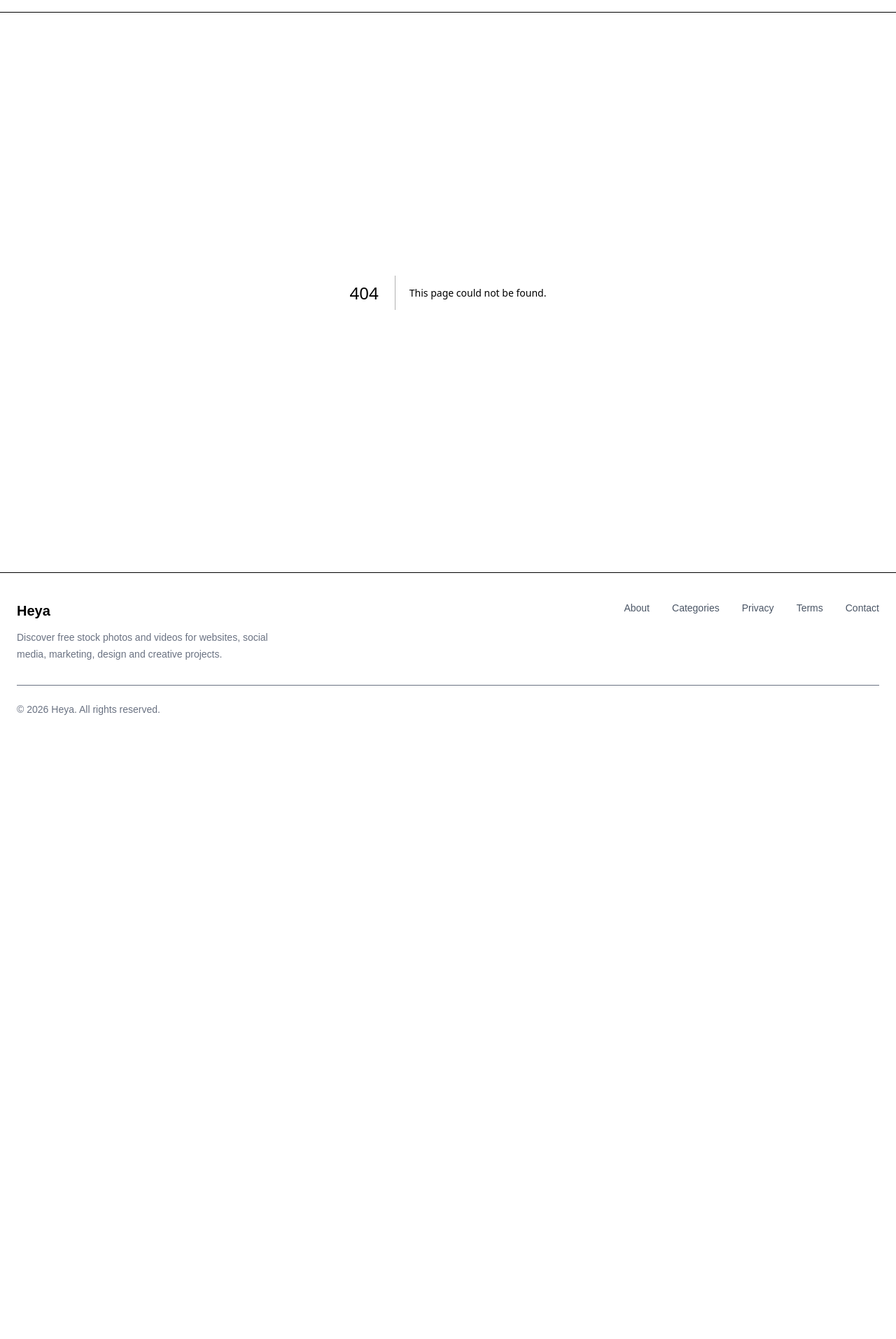
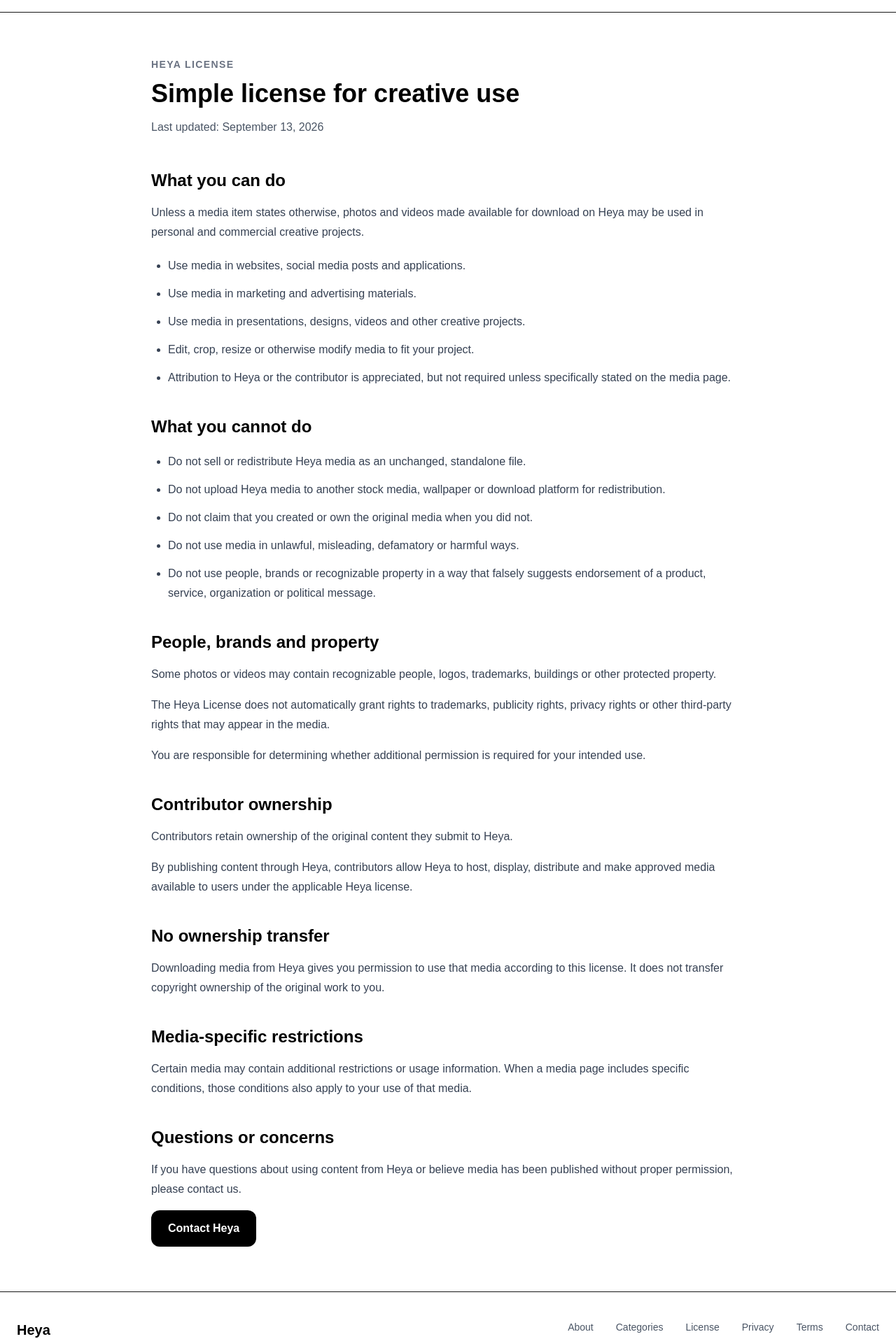
Before and after one commit to navyaramsetty/heya-stock, a Next.js app: page /license in a window 1280 px wide. Before the commit this address had no page. Shown: the part 47-1961 px from the top of the page at 70% size. Before the commit the page ends 1111 px from the top, so only its background shows below. Built offline with nearby package versions, Linux system fonts and the light colour scheme.

Commit message:
Add license page and improve sitemap

```diff
--- /dev/null
+++ b/app/license/page.tsx
@@ -0,0 +1,203 @@
+import type { Metadata } from "next";
+
+export const metadata: Metadata = {
+  title: "Heya License",
+
+  description:
+    "Read the Heya License to understand how stock photos and videos downloaded from Heya may be used.",
+
+  alternates: {
+    canonical: "/license",
+  },
+
+  openGraph: {
+    title: "Heya License",
+    description:
+      "Learn how free stock photos and videos from Heya may be used in creative, commercial and personal projects.",
+    url: "https://heya-stock.vercel.app/license",
+    siteName: "Heya",
+    type: "website",
+  },
+
+  robots: {
+    index: true,
+    follow: true,
+  },
+};
+
+export default function LicensePage() {
+  return (
+    <main className="min-h-screen bg-white text-black">
+      <section className="mx-auto max-w-4xl px-6 py-16">
+        <div className="mb-12">
+          <p className="text-sm font-semibold uppercase tracking-widest text-gray-500">
+            Heya License
+          </p>
+
+          <h1 className="mt-3 text-4xl font-bold">
+            Simple license for creative use
+          </h1>
+
+          <p className="mt-4 text-gray-600">
+            Last updated: September 13, 2026
+          </p>
+        </div>
+
+        <div className="space-y-10 leading-7 text-gray-700">
+          <section>
+            <h2 className="text-2xl font-bold text-black">
+              What you can do
+            </h2>
+
+            <p className="mt-4">
+              Unless a media item states otherwise, photos and videos
+              made available for download on Heya may be used in personal
+              and commercial creative projects.
+            </p>
+
+            <ul className="mt-5 list-disc space-y-3 pl-6">
+              <li>
+                Use media in websites, social media posts and applications.
+              </li>
+
+              <li>
+                Use media in marketing and advertising materials.
+              </li>
+
+              <li>
+                Use media in presentations, designs, videos and other
+                creative projects.
+              </li>
+
+              <li>
+                Edit, crop, resize or otherwise modify media to fit your
+                project.
+              </li>
+
+              <li>
+                Attribution to Heya or the contributor is appreciated,
+                but not required unless specifically stated on the media page.
+              </li>
+            </ul>
+          </section>
+
+          <section>
+            <h2 className="text-2xl font-bold text-black">
+              What you cannot do
+            </h2>
+
+            <ul className="mt-5 list-disc space-y-3 pl-6">
+              <li>
+                Do not sell or redistribute Heya media as an unchanged,
+                standalone file.
+              </li>
+
+              <li>
+                Do not upload Heya media to another stock media,
+                wallpaper or download platform for redistribution.
+              </li>
+
+              <li>
+                Do not claim that you created or own the original media
+                when you did not.
+              </li>
+
+              <li>
+                Do not use media in unlawful, misleading, defamatory
+                or harmful ways.
+              </li>
+
+              <li>
+                Do not use people, brands or recognizable property in
+                a way that falsely suggests endorsement of a product,
+                service, organization or political message.
+              </li>
+            </ul>
+          </section>
+
+          <section>
+            <h2 className="text-2xl font-bold text-black">
+              People, brands and property
+            </h2>
+
+            <p className="mt-4">
+              Some photos or videos may contain recognizable people,
+              logos, trademarks, buildings or other protected property.
+            </p>
+
+            <p className="mt-4">
+              The Heya License does not automatically grant rights to
+              trademarks, publicity rights, privacy rights or other
+              third-party rights that may appear in the media.
+            </p>
+
+            <p className="mt-4">
+              You are responsible for determining whether additional
+              permission is required for your intended use.
+            </p>
+          </section>
+
+          <section>
+            <h2 className="text-2xl font-bold text-black">
+              Contributor ownership
+            </h2>
+
+            <p className="mt-4">
+              Contributors retain ownership of the original content
+              they submit to Heya.
+            </p>
+
+            <p className="mt-4">
+              By publishing content through Heya, contributors allow
+              Heya to host, display, distribute and make approved media
+              available to users under the applicable Heya license.
+            </p>
+          </section>
+
+          <section>
+            <h2 className="text-2xl font-bold text-black">
+              No ownership transfer
+            </h2>
+
+            <p className="mt-4">
+              Downloading media from Heya gives you permission to use
+              that media according to this license. It does not transfer
+              copyright ownership of the original work to you.
+            </p>
+          </section>
+
+          <section>
+            <h2 className="text-2xl font-bold text-black">
+              Media-specific restrictions
+            </h2>
+
+            <p className="mt-4">
+              Certain media may contain additional restrictions or usage
+              information. When a media page includes specific conditions,
+              those conditions also apply to your use of that media.
+            </p>
+          </section>
+
+          <section>
+            <h2 className="text-2xl font-bold text-black">
+              Questions or concerns
+            </h2>
+
+            <p className="mt-4">
+              If you have questions about using content from Heya or
+              believe media has been published without proper permission,
+              please contact us.
+            </p>
+
+            <a
+              href="/contact"
+              className="mt-4 inline-block rounded-xl bg-black px-6 py-3 font-semibold text-white transition hover:bg-gray-800"
+            >
+              Contact Heya
+            </a>
+          </section>
+        </div>
+      </section>
+    </main>
+  );
+}
--- a/app/sitemap.ts
+++ b/app/sitemap.ts
@@ -40,12 +40,44 @@
       changeFrequency: "weekly",
       priority: 0.8,
     },
+    {
+      url: `${baseUrl}/about`,
+      lastModified: new Date(),
+      changeFrequency: "monthly",
+      priority: 0.6,
+    },
+    {
+      url: `${baseUrl}/license`,
+      lastModified: new Date(),
+      changeFrequency: "monthly",
+      priority: 0.6,
+    },
+    {
+      url: `${baseUrl}/privacy`,
+      lastModified: new Date(),
+      changeFrequency: "yearly",
+      priority: 0.4,
+    },
+    {
+      url: `${baseUrl}/terms`,
+      lastModified: new Date(),
+      changeFrequency: "yearly",
+      priority: 0.4,
+    },
+    {
+      url: `${baseUrl}/contact`,
+      lastModified: new Date(),
+      changeFrequency: "monthly",
+      priority: 0.5,
+    },
   ];
 
   // Individual approved media pages
   const mediaPages: MetadataRoute.Sitemap = mediaItems.map((item) => ({
     url: `${baseUrl}/image/${item.id}`,
-    lastModified: new Date(item.created_at),
+    lastModified: item.created_at
+      ? new Date(item.created_at)
+      : new Date(),
     changeFrequency: "monthly",
     priority: item.media_type === "video" ? 0.8 : 0.7,
   }));
@@ -54,21 +86,35 @@
   const categories = [
     ...new Set(
       mediaItems
-        .map((item) => item.category)
-        .filter((category): category is string => Boolean(category))
+        .map((item) => item.category?.trim())
+        .filter(
+          (category): category is string =>
+            Boolean(category)
+        )
     ),
   ];
 
   const categoryPages: MetadataRoute.Sitemap = categories.map(
-    (category) => ({
-      url: `${baseUrl}/categories/${encodeURIComponent(
-        category.toLowerCase()
-      )}`,
-      lastModified: new Date(),
-      changeFrequency: "weekly",
-      priority: 0.7,
-    })
+    (category) => {
+      const slug = encodeURIComponent(
+        category
+          .toLowerCase()
+          .trim()
+          .replace(/\s+/g, "-")
+      );
+
+      return {
+        url: `${baseUrl}/categories/${slug}`,
+        lastModified: new Date(),
+        changeFrequency: "weekly",
+        priority: 0.7,
+      };
+    }
   );
 
-  return [...staticPages, ...categoryPages, ...mediaPages];
+  return [
+    ...staticPages,
+    ...categoryPages,
+    ...mediaPages,
+  ];
 }
--- a/components/Footer.tsx
+++ b/components/Footer.tsx
@@ -36,6 +36,13 @@
             </Link>
 
             <Link
+              href="/license"
+              className="text-gray-600 transition hover:text-black"
+            >
+              License
+            </Link>
+
+            <Link
               href="/privacy"
               className="text-gray-600 transition hover:text-black"
             >
```
